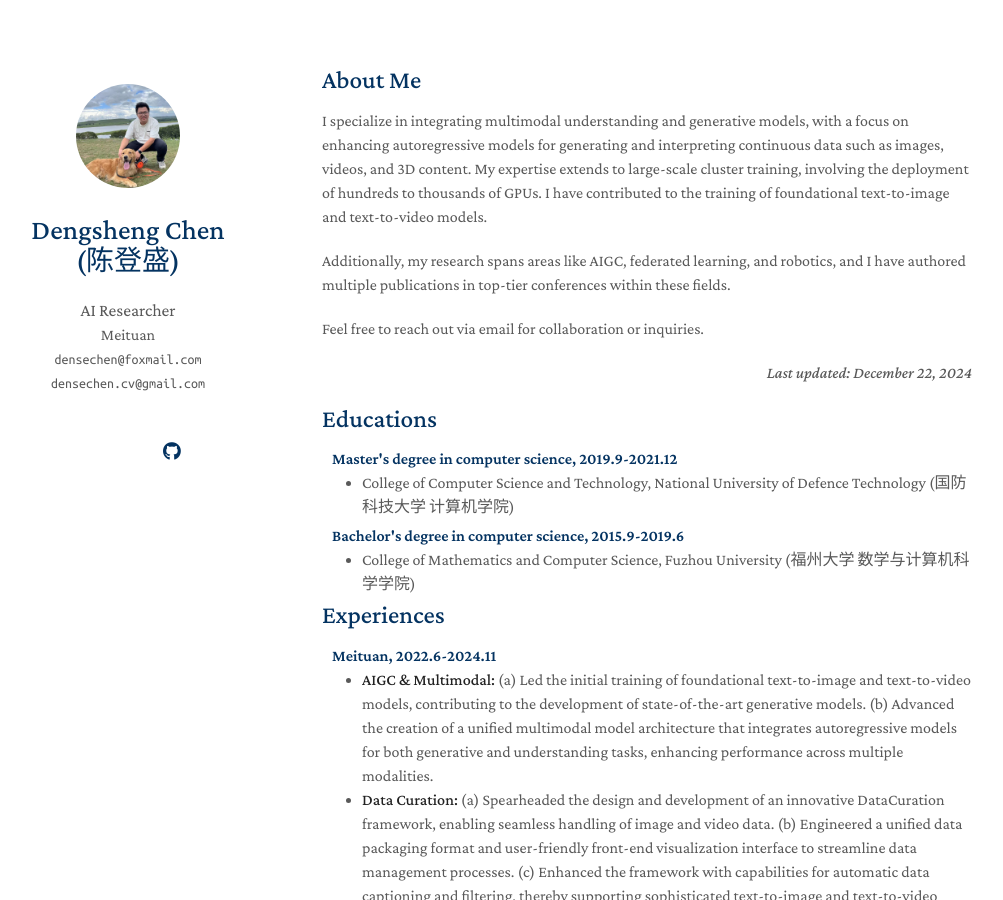
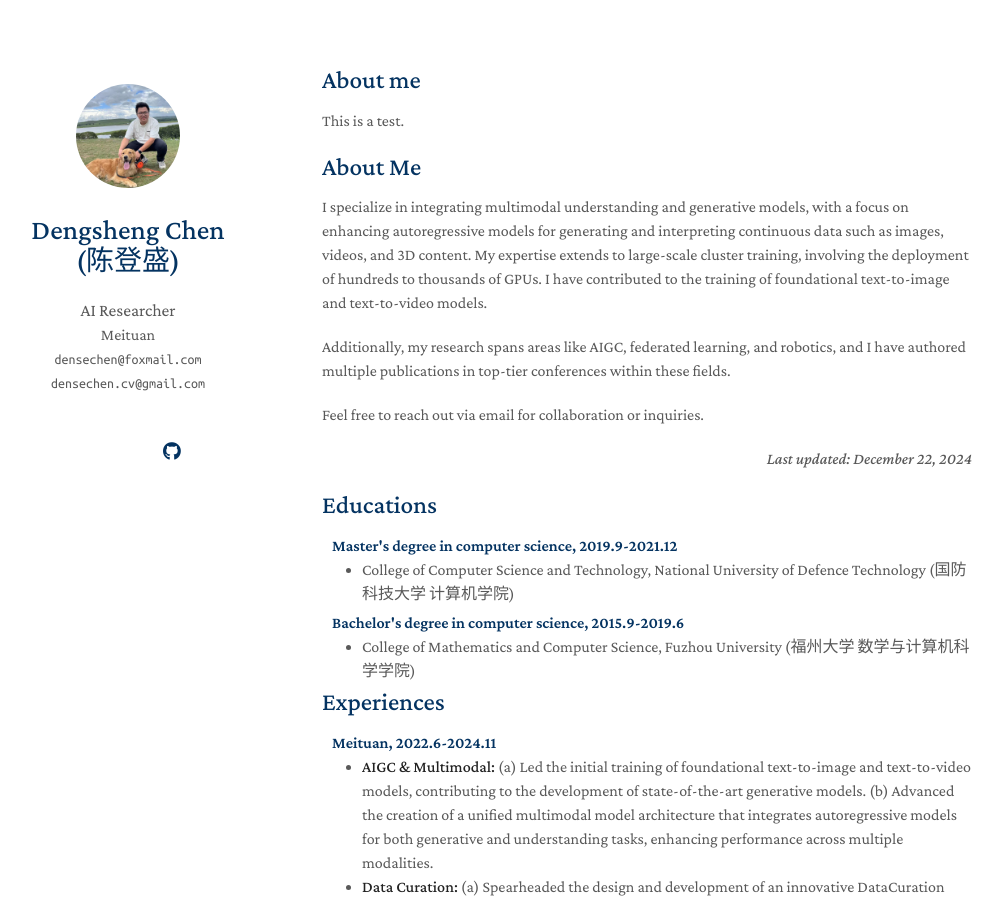
Before and after one commit to densechen/densechen.github.io, a Jekyll site: the page built from index.md, in a window 1280 px wide and 900 px high. Shown: the whole window, without its empty margins (148-1151 px from the left). Built offline with Jekyll 4.4.1, drawn with Linux system fonts in a browser that asks for light colours; a style sheet for code colours, icons or effects is not loaded.

Commit message:
add a test string in homepage

```diff
--- a/index.md
+++ b/index.md
@@ -1,6 +1,10 @@
 ---
 layout: homepage
 ---
+
+## About me
+
+This is a test.
 
 {% include_relative _includes/about_me.md %}
 
```
